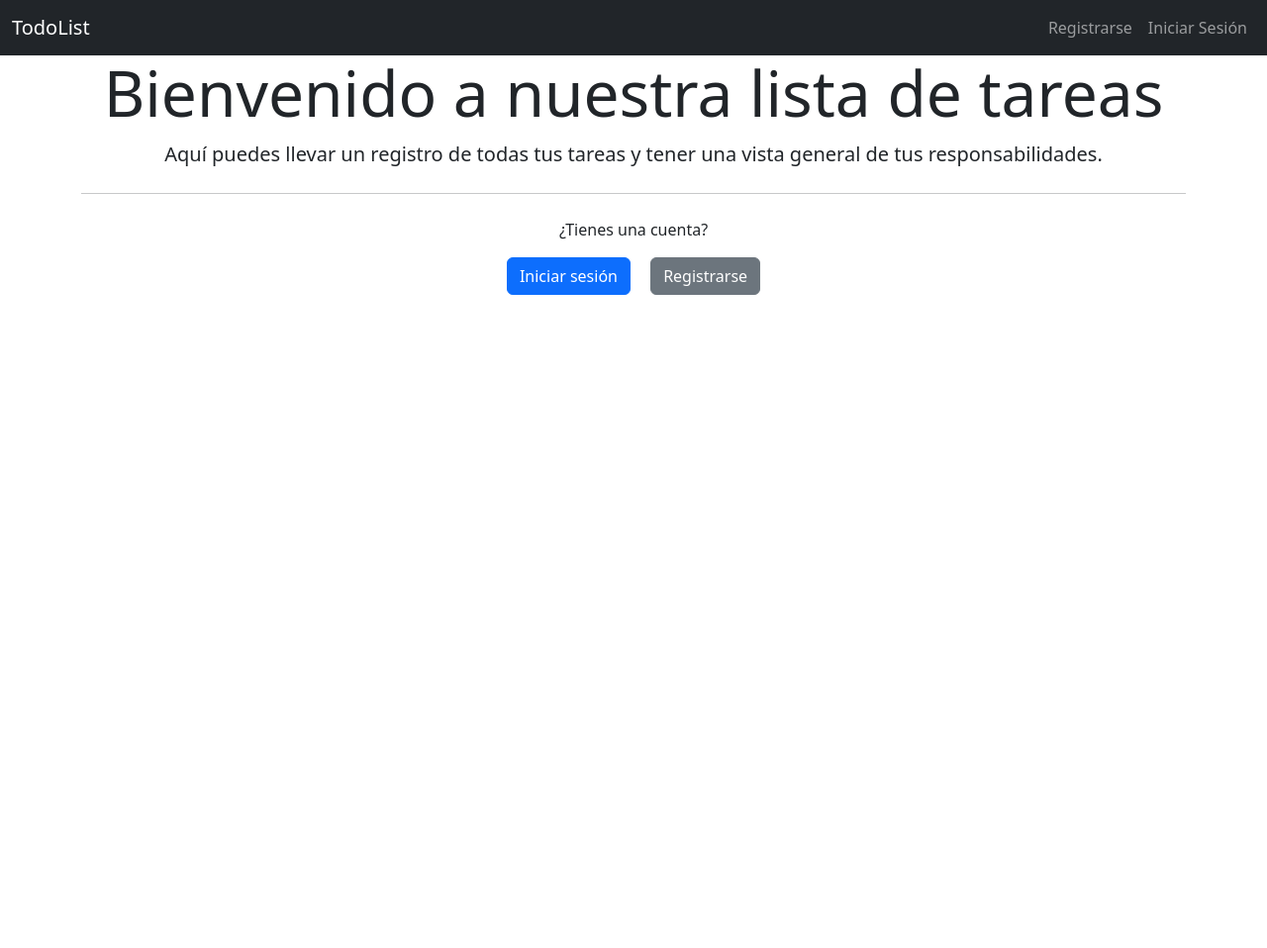
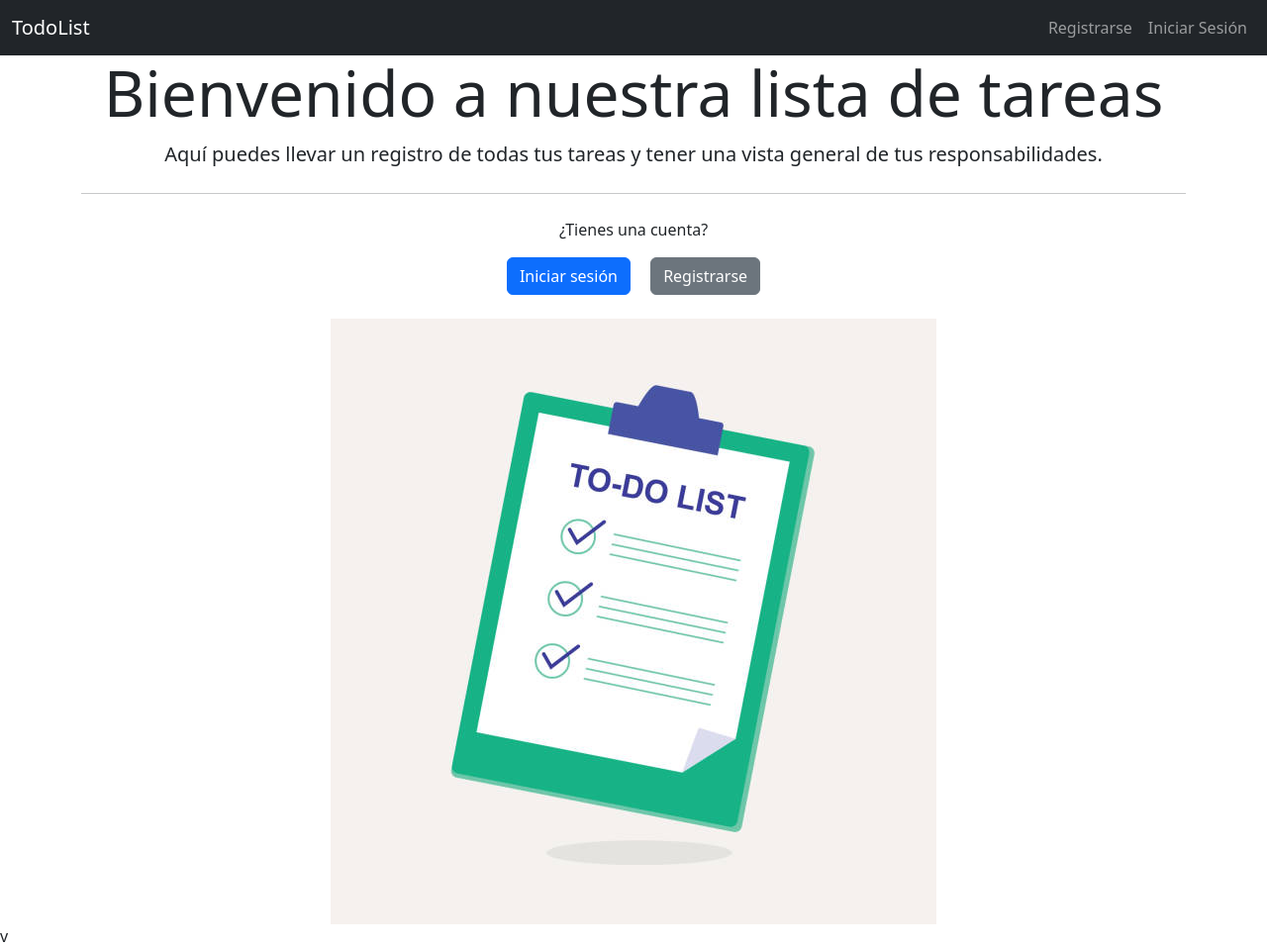
Before and after one commit to Damian-Rojas/todo-list, a Flask app: page / in a window 1280 px wide. Shown: the whole page at 99% size. Before the commit the page ends 298 px from the top, so only its background shows below. Run offline with Flask 3, Linux system fonts and the light colour scheme.

Commit message:
Se agrega directorio para imagenes

```diff
--- a/todor/templates/base.html
+++ b/todor/templates/base.html
@@ -6,6 +6,8 @@
     <title> TodoList - {% block title %} {%endblock%}</title>
     <link href="https://cdn.jsdelivr.net/npm/bootstrap@5.3.2/dist/css/bootstrap.min.css" rel="stylesheet"
     integrity="sha384-T3c6CoIi6uLrA9TneNEoa7RxnatzjcDSCmG1MXxSR1GAsXEV/Dwwykc2MPK8M2HN" crossorigin="anonymous">
+    <link rel="icon" href="../favicon.ico" type="image/x-icon">
+
 </head>
 <body>
 
--- a/todor/templates/index.html
+++ b/todor/templates/index.html
@@ -12,7 +12,12 @@
         <p>¿Tienes una cuenta?</p>
             <a href="{{ url_for('auth.login')}}" class="btn btn-primary mx-2"> Iniciar sesión</a>
             <a href="{{ url_for('auth.register')}}" class="btn btn-secondary mx-2"> Registrarse </a>
+            <br>
+            <br>
+            <img src="../static/images/todolist.jpg" alt="Todo List Image">
+
+
 
     </div>
-
+v
 {% endblock %}
```
Also changed, not shown: images-git/todoList.png (added), instance/todolist.db, todor/static/images/monitores.png (added), todor/static/images/todolist.jpg (added), 1 other file.
